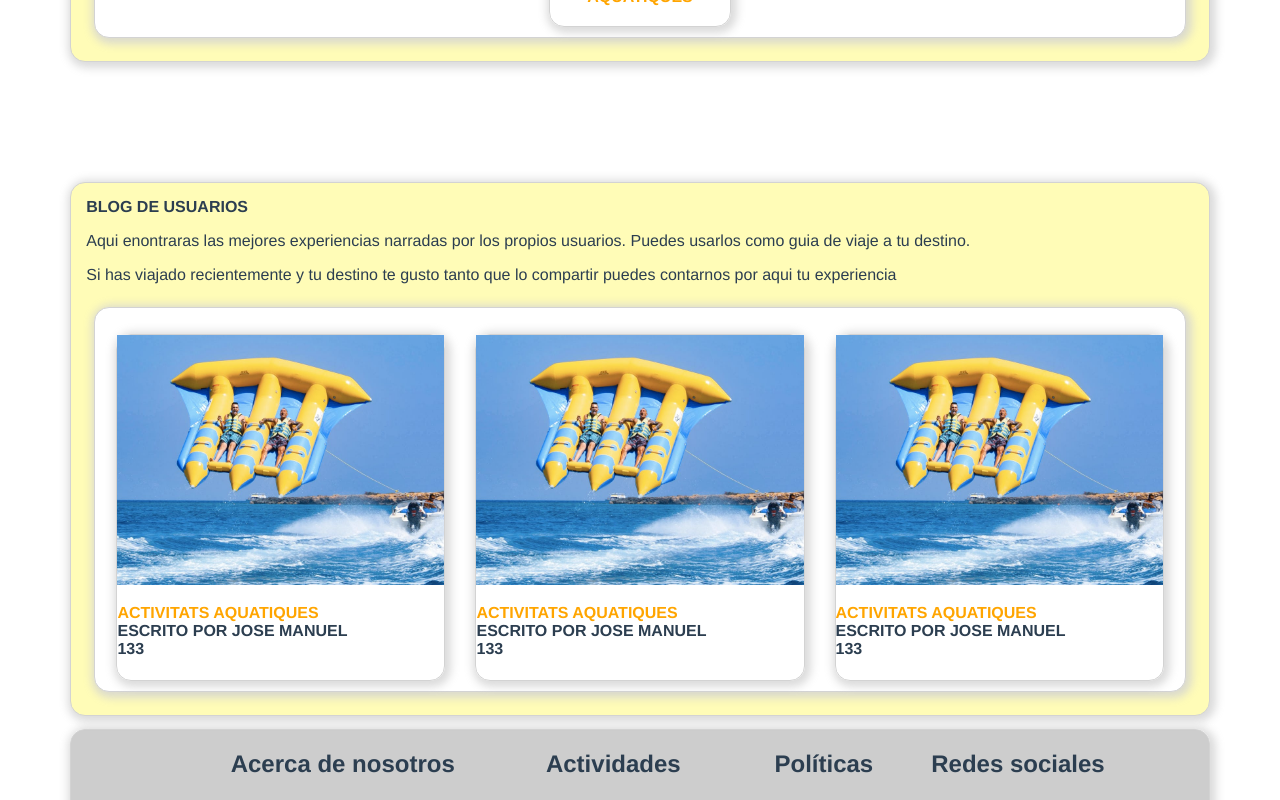
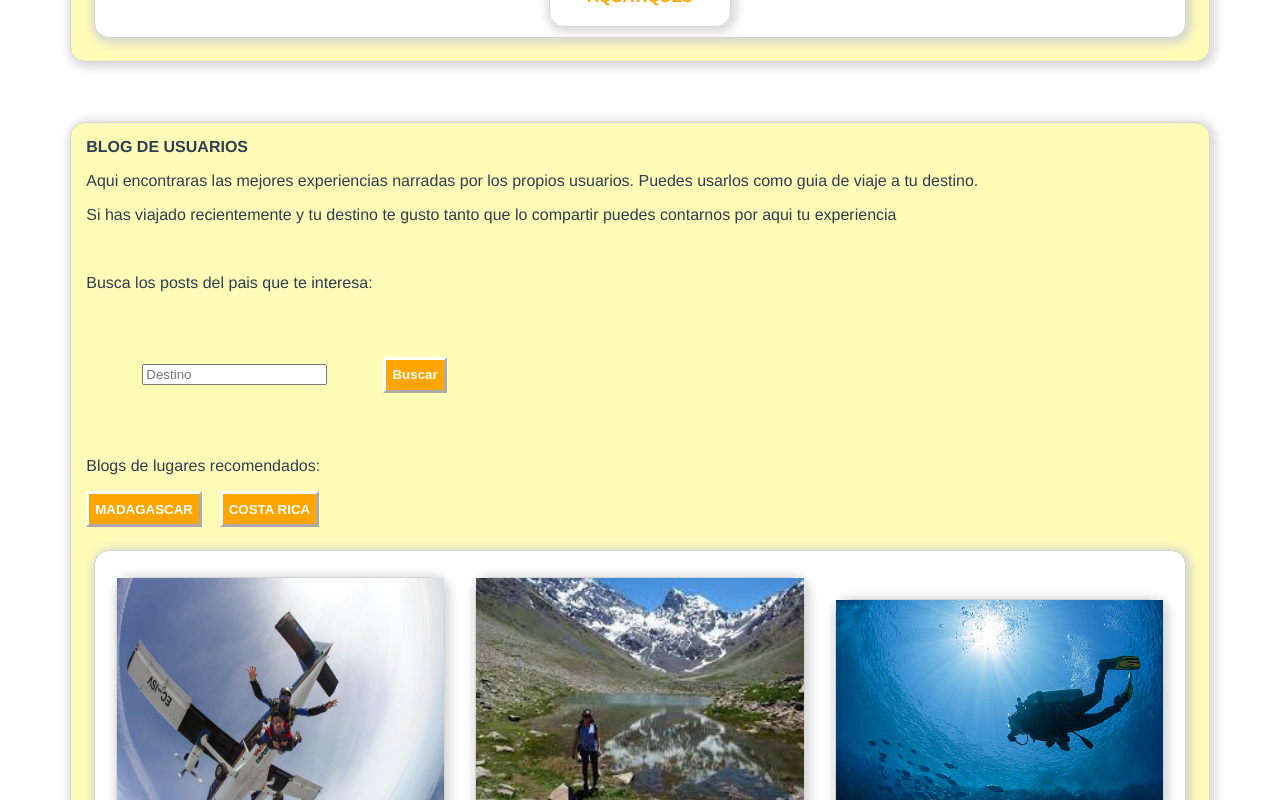
Before and after one commit to ivanmansilla/TripExperience.com, a Vue app: page /#/desti in a window 1280 px wide. Shown: the part 1340-2140 px from the top of the page. Built offline with nearby package versions, Linux system fonts and the light colour scheme.

Commit message:
small fixes

```diff
--- a/src/components/DestinationBlogs.vue
+++ b/src/components/DestinationBlogs.vue
@@ -90,6 +90,7 @@ export default {
   margin-left: auto;
   margin-right: auto;
   background-color: #fffcb7;
+  padding-bottom: 15px;
 }
 .contenedor {
   width: 100%;
--- a/src/views/destinationPage.vue
+++ b/src/views/destinationPage.vue
@@ -56,25 +56,42 @@
       </div>
     </div>
   </div>
-  <div class="container-card" style="margin-bottom: 60px">
+  <router-link to="/naturaleza">
+    <div class="container-card">
       <div style="width: 100%; text-align: left; margin-left: 2%">
-      <b style="position: relative">Naturaleza y gastronomia</b>
+        <b style="position: relative, color: black">Naturaleza y gastronomia</b>
       </div>
       <div class="container-card2">
         <div class="col card">
-        <img class="rounded" id="imagen1" src="../assets/actividadPlaya.jpg" />
+          <img
+            class="rounded"
+            id="imagen1"
+            src="../assets/actividadPlaya.jpg"
+          />
           <b class="activityB">ACTIVITATS AQUATIQUES</b>
         </div>
         <div class="col card">
-        <img class="rounded" id="imagen0" src="../assets/actividadPlaya.jpg" />
+          <img
+            class="rounded"
+            id="imagen0"
+            src="../assets/actividadPlaya.jpg"
+          />
           <b class="activityB">ACTIVITATS AQUATIQUES</b>
         </div>
         <div class="col card">
-        <img class="rounded" id="imagen2" src="../assets/actividadPlaya.jpg" />
+          <img
+            class="rounded"
+            id="imagen2"
+            src="../assets/actividadPlaya.jpg"
+          />
           <b class="activityB">ACTIVITATS AQUATIQUES</b>
         </div>
         <div class="col card">
-        <img class="rounded" id="imagen5" src="../assets/actividadPlaya.jpg" />
+          <img
+            class="rounded"
+            id="imagen5"
+            src="../assets/actividadPlaya.jpg"
+          />
           <b class="activityB">ACTIVITATS AQUATIQUES</b>
         </div>
         <div class="col card">
@@ -82,82 +99,26 @@
           <b class="activityB">EXCURSIONES DESTINO</b>
         </div>
         <div class="col card">
-        <img class="rounded" id="imagen4" src="../assets/actividadPlaya.jpg" />
+          <img
+            class="rounded"
+            id="imagen4"
+            src="../assets/actividadPlaya.jpg"
+          />
           <b class="activityB">ACTIVITATS AQUATIQUES</b>
         </div>
       </div>
     </div>
-  <div class="container-card" style="display: inline-block; margin-top: 60px">
-    <div class="row">
-      <div class="col-3" style="text-align: left; margin-left: 15px">
-        <b>BLOG DE USUARIOS</b>
-        <p>
-          Aqui enontraras las mejores experiencias narradas por los propios
-          usuarios. Puedes usarlos como guia de viaje a tu destino.
-        </p>
-        <p>
-          Si has viajado recientemente y tu destino te gusto tanto que lo
-          compartir puedes contarnos por aqui tu experiencia
-        </p>
-      </div>
-      <div class="col-8">
-        <div class="container-card2">
-          <div class="col-3 card3" style="text-align: left">
-            <img
-              class="imgCard2 rounded"
-              id="imagen11"
-              src="../assets/actividadPlaya.jpg"
-            />
-            <b class="activityB">ACTIVITATS AQUATIQUES</b>
-            <div>
-              <b>ESCRITO POR JOSE MANUEL</b>
-            </div>
-            <div>
-              <b>133</b>
-              <i class="bi bi-heart-fill"></i>
-            </div>
-          </div>
-          <div class="col-3 card3" style="text-align: left">
-            <img
-              class="imgCard2 rounded"
-              id="imagen12"
-              src="../assets/actividadPlaya.jpg"
-            />
-            <b class="activityB">ACTIVITATS AQUATIQUES</b>
-            <div>
-              <b>ESCRITO POR JOSE MANUEL</b>
-            </div>
-            <div>
-              <b>133</b>
-              <i class="bi bi-heart-fill"></i>
-            </div>
-          </div>
-          <div class="col-3 card3" style="text-align: left">
-            <img
-              class="imgCard2 rounded"
-              id="imagen13"
-              src="../assets/actividadPlaya.jpg"
-            />
-            <b class="activityB">ACTIVITATS AQUATIQUES</b>
-            <div>
-              <b>ESCRITO POR JOSE MANUEL</b>
-            </div>
-            <div>
-              <b>133</b>
-              <i class="bi bi-heart-fill"></i>
-            </div>
-          </div>
-        </div>
-      </div>
-    </div>
-  </div>
+  </router-link>
+  <UserBlogs />
 </template>
 <script>
 import NavBar from "@/components/NavBar.vue";
+import UserBlogs from "@/components/UserVlogs.vue";
 export default {
   name: "destinationPage",
   components: {
     NavBar,
+    UserBlogs,
   },
 };
 </script>
```
Lines whose indentation alone changed are shown as unchanged.
